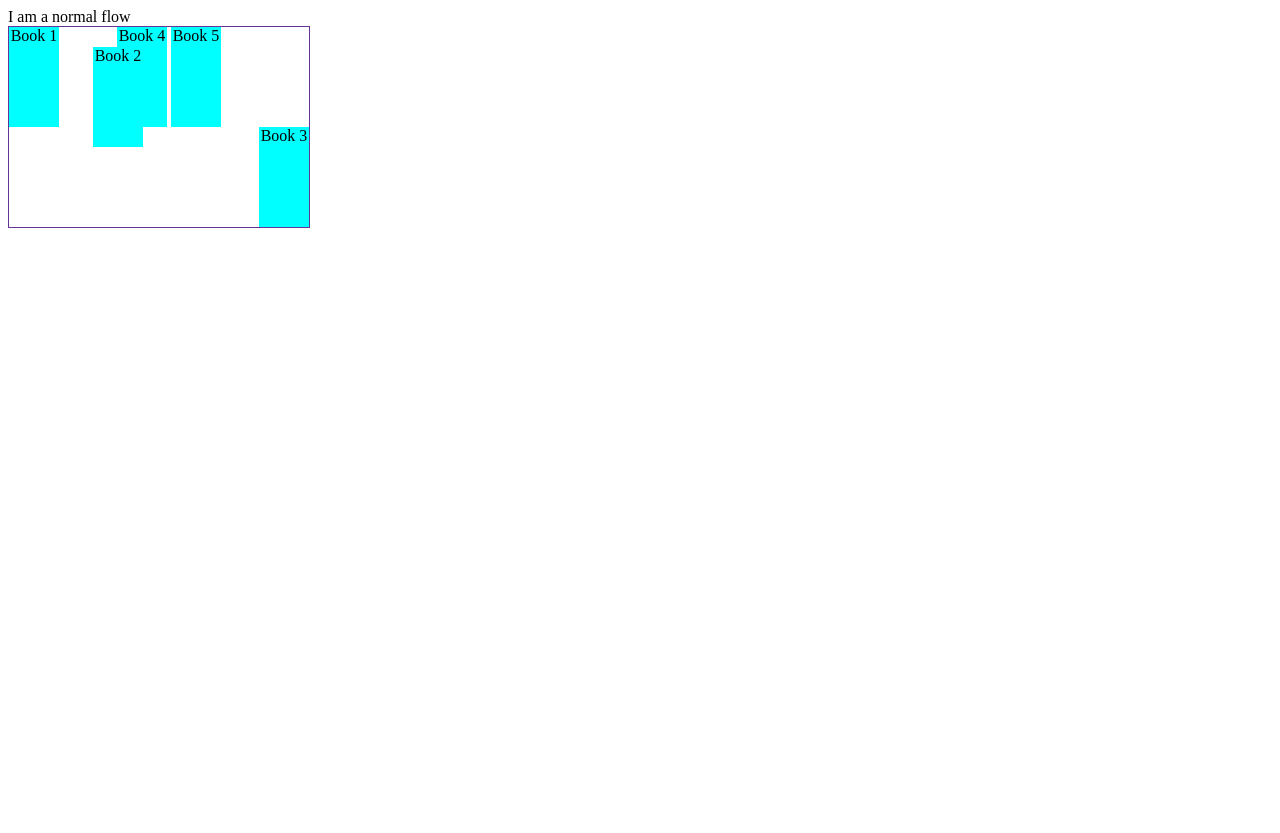
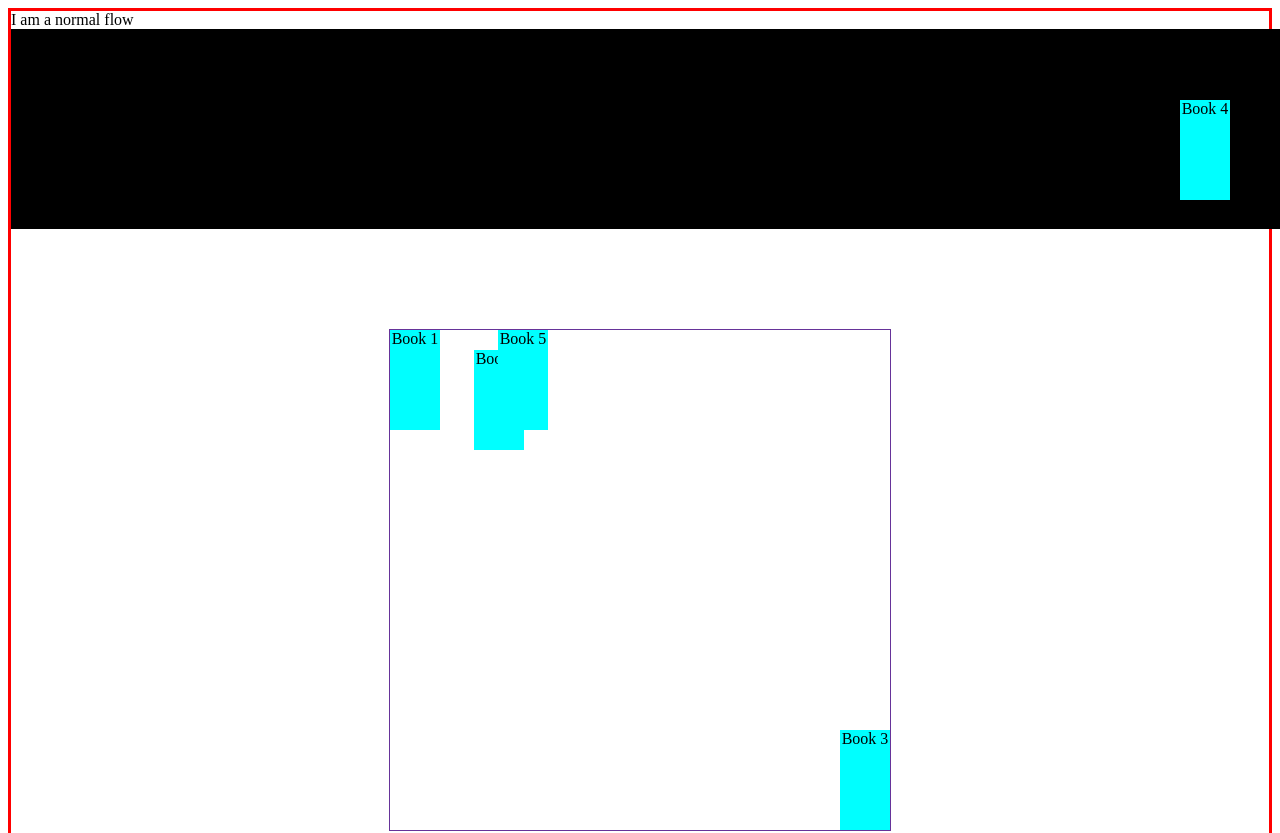
Before and after one commit to lovekotlin/web-fundamentals, a plain HTML site: page Module1/CSS/lec8/position.html in a window 1280 px wide. Shown: the top 833 px of the page. Before the commit the page ends 800 px from the top, so only its background shows below. Drawn offline with Linux system fonts and the light colour scheme.

Commit message:
relative, absolute, fixed, sticky positioning

```diff
--- a/Module1/CSS/lec8/position.html
+++ b/Module1/CSS/lec8/position.html
@@ -1,27 +1,36 @@
 <!DOCTYPE html>
 <html lang="en">
+
 <head>
     <meta charset="UTF-8">
     <meta name="viewport" content="width=device-width, initial-scale=1.0">
     <title>Document</title>
 
     <style>
+        body {
+            border: 3px solid red;
+            height: 2000px;
+        }
+
         .normal-flow {
-            position: static; /* position is placement of an element within its container */
-            top: 20px; /* no effect on the element */
+            position: static;
+            /* position is placement of an element within its container */
+            top: 20px;
+            /* no effect on the element */
             right: 30px;
         }
 
         .bookshelf {
             position: relative;
-            width:300px;
-            height:200px;
+            width: 500px;
+            height: 500px;
             border: 1px solid rebeccapurple;
+            margin: 100px auto;
         }
 
         .book {
-            width:50px;
-            height:100px;
+            width: 50px;
+            height: 100px;
             color: black;
             background-color: aqua;
             text-align: center;
@@ -39,11 +48,35 @@
             bottom: 0px;
             right: 0px;
         }
+
+        .book4 {
+            position: fixed;
+            top: 100px;
+            right: 50px
+        }
+
+        .book5 {
+            position: sticky;
+            top: 0px;
+        }
+
+        .navbar {
+            height: 200px;
+            width: 100vw;
+            background-color: black;
+            position: sticky;
+            top: 0px;
+        }
     </style>
 </head>
+
 <body>
     <div class="normal-flow">
         I am a normal flow
+    </div>
+
+    <div class="navbar">
+        Navbar
     </div>
 
     <div class="bookshelf"> <!-- bookshelf is the first ancestor of book 3. but has no position property -->
@@ -54,4 +87,5 @@
         <div class="book book5">Book 5</div>
     </div>
 </body>
+
 </html>
```
